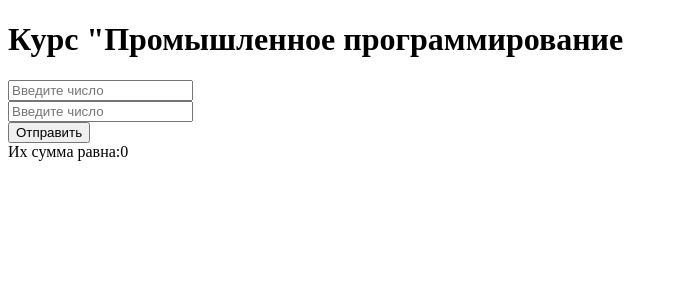
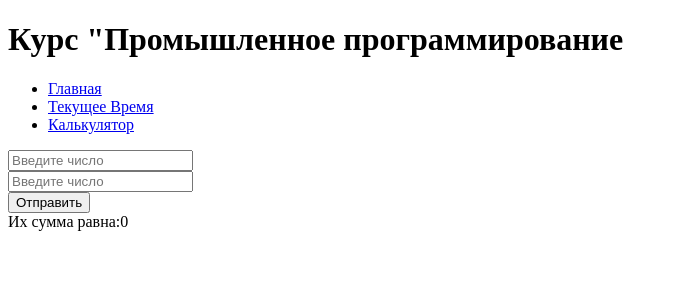
Before and after one commit to Bigmak256/Django-release-0.6, a Django app: page /calc/ in a window 1280 px wide. Shown: the top 300 px of the page, without its empty margins (0-678 px from the left). Run offline with Django 5.2, Linux system fonts and the light colour scheme.

Commit message:
Django 0.5

```diff
--- a/first_project/first/templates/calc.html
+++ b/first_project/first/templates/calc.html
@@ -6,6 +6,13 @@
 </head>
 <body>
     <h1>Курс "Промышленное программирование</h1>
+    <nav>
+        <ul>
+            <li><a href="{% url 'index' %}">Главная</a></li>
+            <li><a href="{% url 'time' %}">Текущее Время</a></li>
+            <li><a href="{% url 'calc' %}">Калькулятор</a></li>
+        </ul>
+    </nav>
     <form action="" method="get">
         <input type="number" placeholder="Введите число" name="a"> <br>
         <input type="number" placeholder="Введите число" name="b"> <br>
```
Also changed, not shown: first_project/first/templates/index.html (+7 -0 lines), first_project/first/templates/time.html (+7 -0 lines).
